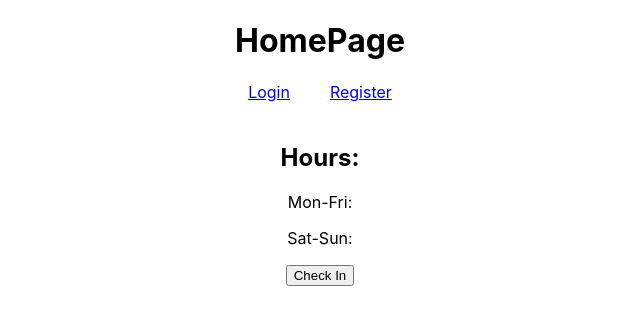
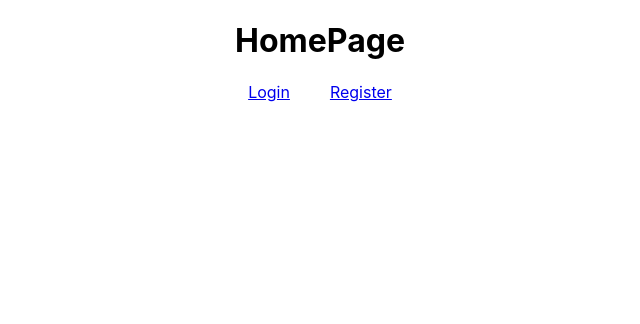
Before and after one commit to RestaurantPassport-BW/front-end, a React (Create React App) app: page / in a window 1280 px wide. Shown: the top 324 px of the page, without its empty margins (320-960 px from the left). Built offline with nearby package versions, Linux system fonts and the light colour scheme.

Commit message:
removed the component from the actual APP page

```diff
--- a/src/App.js
+++ b/src/App.js
@@ -22,7 +22,6 @@ function App() {
         <Route path={"/login"} component={Login} />
         <Route path={"/register"} component={Register} />
       </Switch>
-      <RestCard />
     </div>
   );
 }
```
